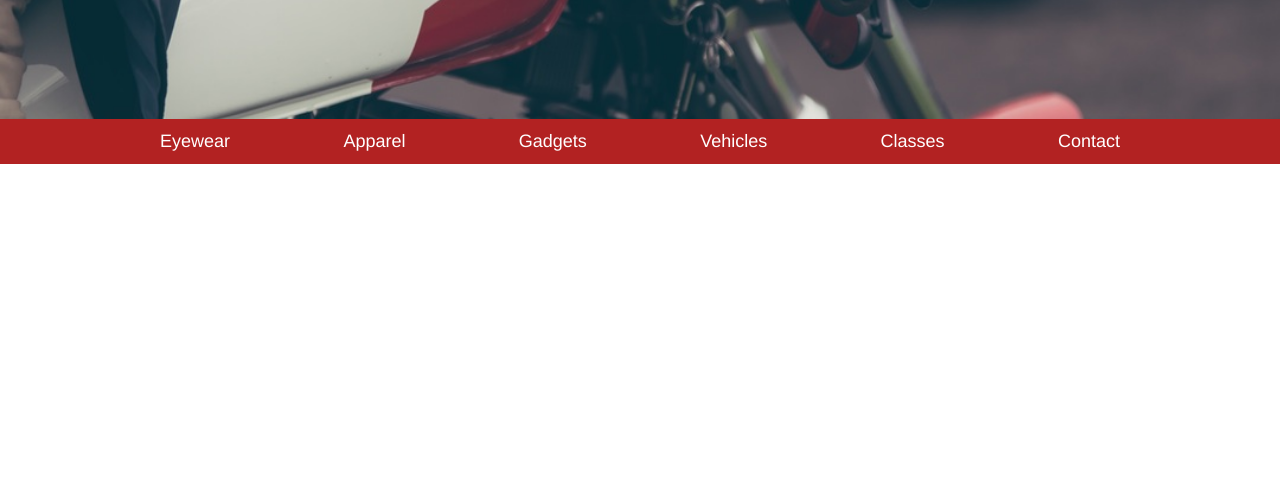
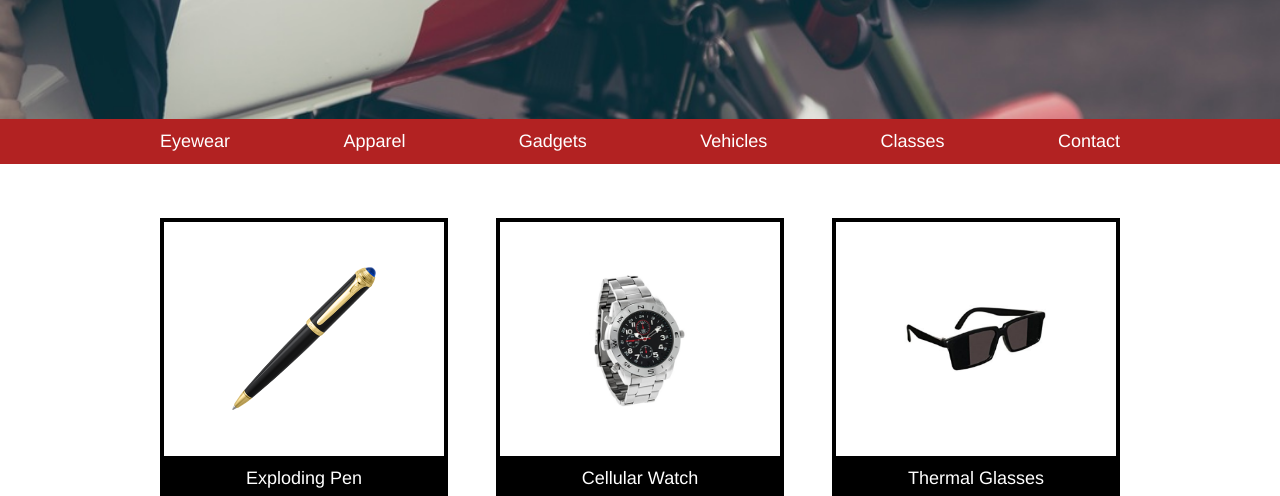
Before and after one commit to MFullerdg/secretagentsupply, a plain HTML site: page index.html in a window 1280 px wide. Shown: the part 382-878 px from the top of the page. Before the commit the page ends 800 px from the top, so only its background shows below. Drawn offline with Linux system fonts and the light colour scheme.

Commit message:
add product images and names

```diff
--- a/index.html
+++ b/index.html
@@ -32,6 +32,31 @@
      <li>Classes</li>
      <li>Contact</li>
    </ul>
+ </nav>
+            <!--Products Section-->
+ <div class="container">
+   <div class="products">
+     <div class="product">
+       <div class="product-image">
+         <img src="./resources/images/pen.png">
+       </div>
+       <span class="item">Exploding Pen</span>
+     </div>
+     <div class="product">
+       <div class="product-image">
+         <img src="./resources/images/watch.png">
+       </div>
+       <span class="item">Cellular Watch</span>
+     </div>
+     <div class="product">
+       <div class="product-image">
+         <img src="./resources/images/glasses.png">
+       </div>
+       <span class="item">Thermal Glasses</span>
+     </div>
+
+   </div>
+ </div>
 
 
 
--- a/resources/css/style.css
+++ b/resources/css/style.css
@@ -10,6 +10,8 @@ header {
 
 header .container {
   padding: .66rem 0 .66rem .5rem;
+  display: flex;
+  align-items: center;
 }
 
 header img {
@@ -19,8 +21,6 @@ header img {
 .container {
   width: 960px;
   margin: auto;
-  display: flex;
-  align-items: center;
 }
 
 .main {
@@ -55,5 +55,36 @@ nav {
 }
 
 nav ul {
+  display: flex;
   justify-content: space-between;
 }
+
+.products {
+  display: flex;
+  justify-content: space-between;
+  margin-top: 3rem;
+}
+
+.product {
+  width: 30%
+}
+
+.product-image {
+  display: flex;
+  align-items: center;
+  justify-content: center;
+  height: 9rem;
+  padding: 2rem 0;
+  border: 4px solid black;
+}
+
+.product-image img {
+  max-width: 8rem;
+}
+
+.item {
+    background: black;
+    padding: .5rem;
+    display: block;
+    text-align: center;
+}
```
